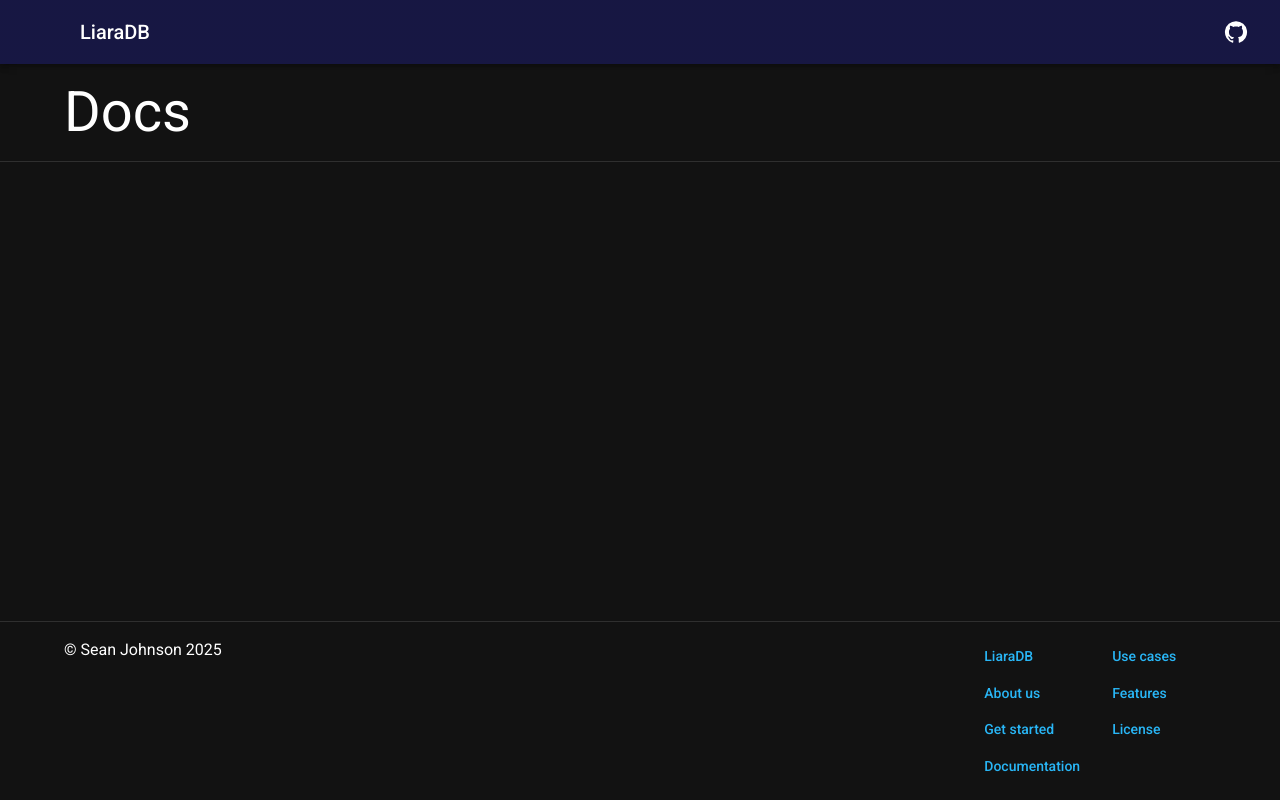
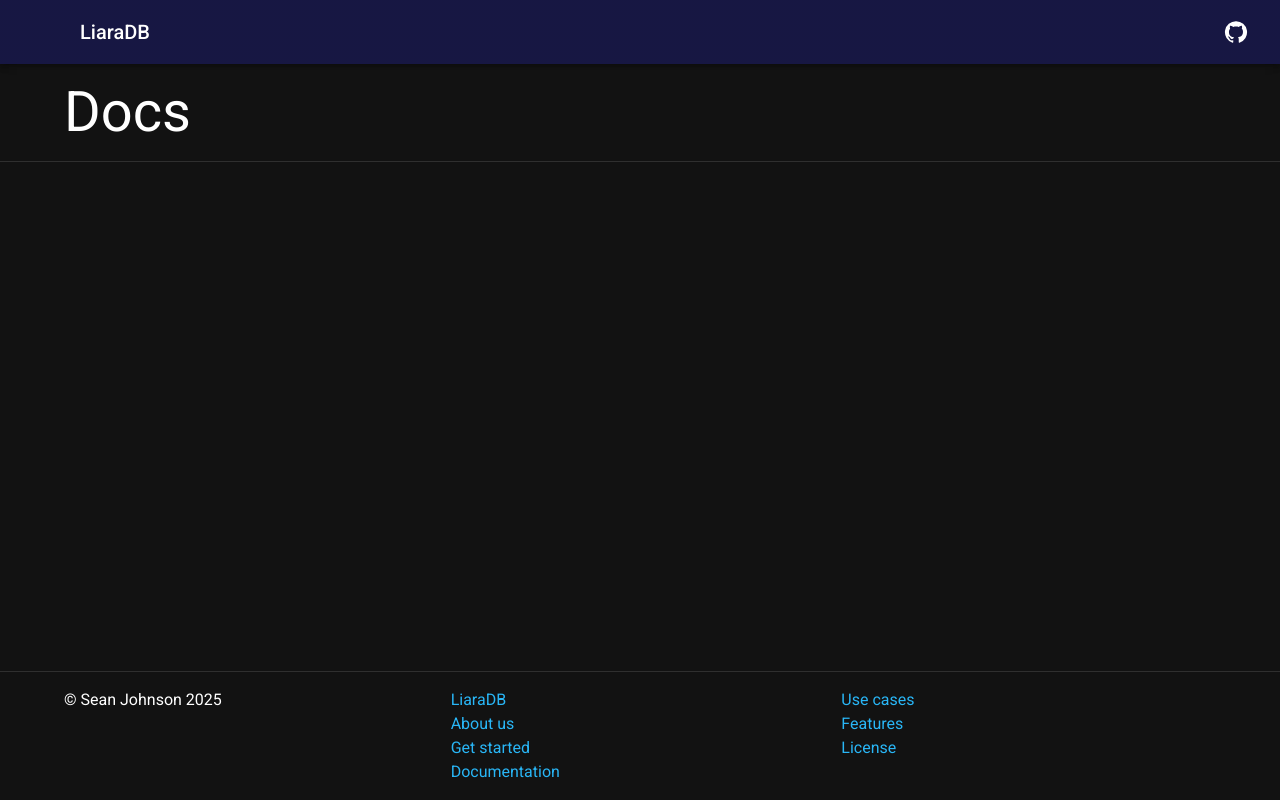
Before and after one commit to liaradb/liaradb.github.io, a Next.js app: page /docs in a window 1280 px wide. Built offline with nearby package versions, Linux system fonts and the light colour scheme; some icons are missing; what @mui/material-nextjs would draw is missing.

Commit message:
Fixed footer links.

```diff
--- a/src/app/footer.tsx
+++ b/src/app/footer.tsx
@@ -16,13 +16,13 @@ export const Footer = () => {
 
 const Content = () => {
   return (
-    <Grid container>
-      <Grid size={{ xs: 12, sm: 4 }}>
+    <Grid container spacing={1}>
+      <Grid size={{ xs: 12, md: 4 }}>
         <Copyright />
       </Grid>
       <Grid
         container
-        size={{ xs: 12, sm: 8 }}
+        size={{ xs: 12, md: 8 }}
         component={Box}
         justifyContent="end"
       >
--- a/src/app/footer_links.tsx
+++ b/src/app/footer_links.tsx
@@ -1,4 +1,4 @@
-import { Box, Button } from "@mui/material";
+import { Box, Link } from "@mui/material";
 import { FC } from "react";
 
 export const FooterLinks: FC<{
@@ -9,20 +9,21 @@ export const FooterLinks: FC<{
     component="ul"
     padding={0}
     margin={0}
+    width="100%"
     sx={{
       columnCount: columns,
     }}
   >
     {links.map(({ href, title }) => (
-      <Link href={href} title={title} key={title} />
+      <LinkItem href={href} title={title} key={title} />
     ))}
   </Box>
 );
 
-const Link: FC<{ href: string; title: string }> = ({ href, title }) => (
-  <Box component="li" padding={0} sx={{ listStyleType: "none" }}>
-    <Button variant="text" LinkComponent="a" color="info" href={href}>
+const LinkItem: FC<{ href: string; title: string }> = ({ href, title }) => (
+  <Box component="li" padding={0} margin={0} sx={{ listStyleType: "none" }}>
+    <Link color="info" href={href} sx={{ textDecoration: "none" }}>
       {title}
-    </Button>
+    </Link>
   </Box>
 );
```
